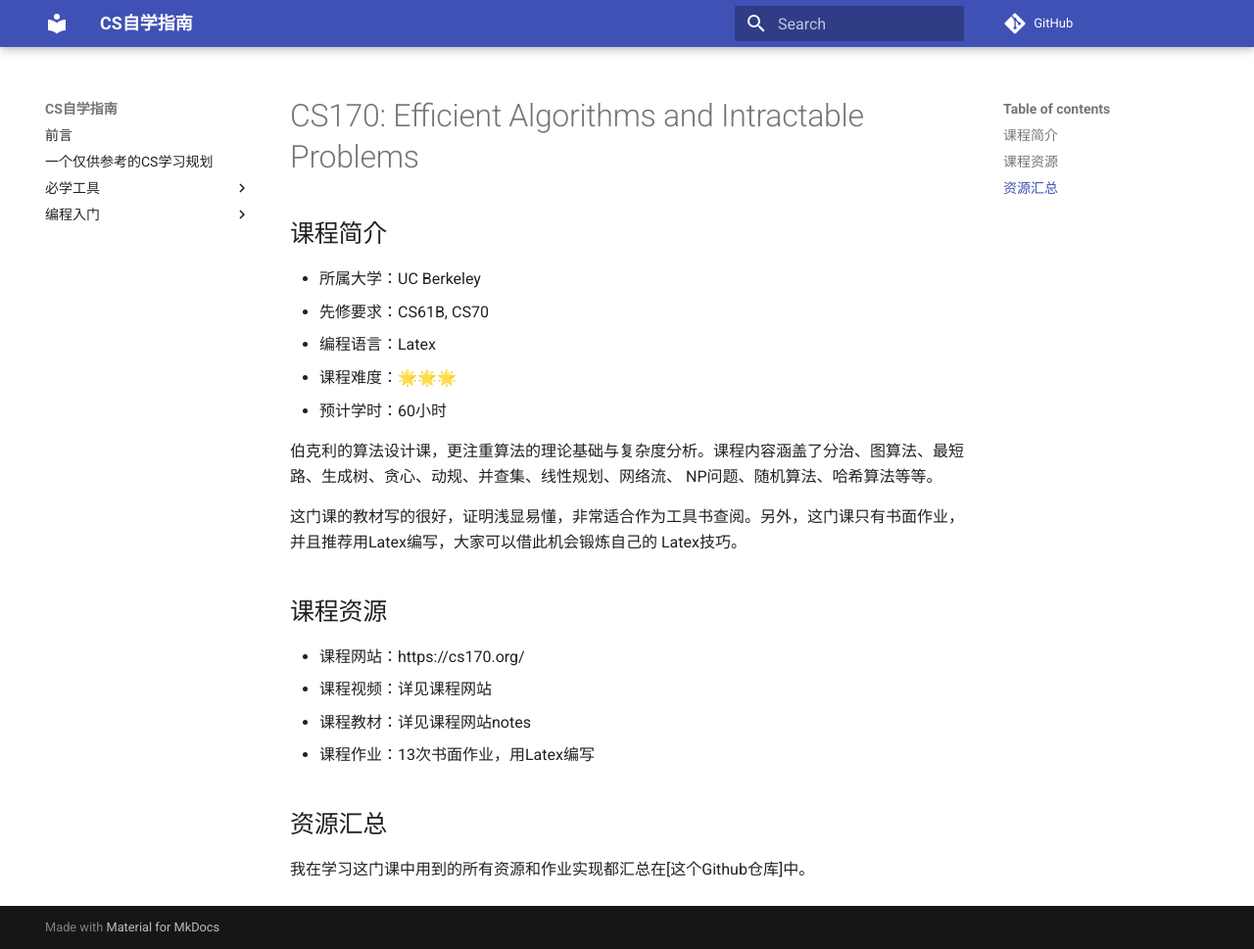
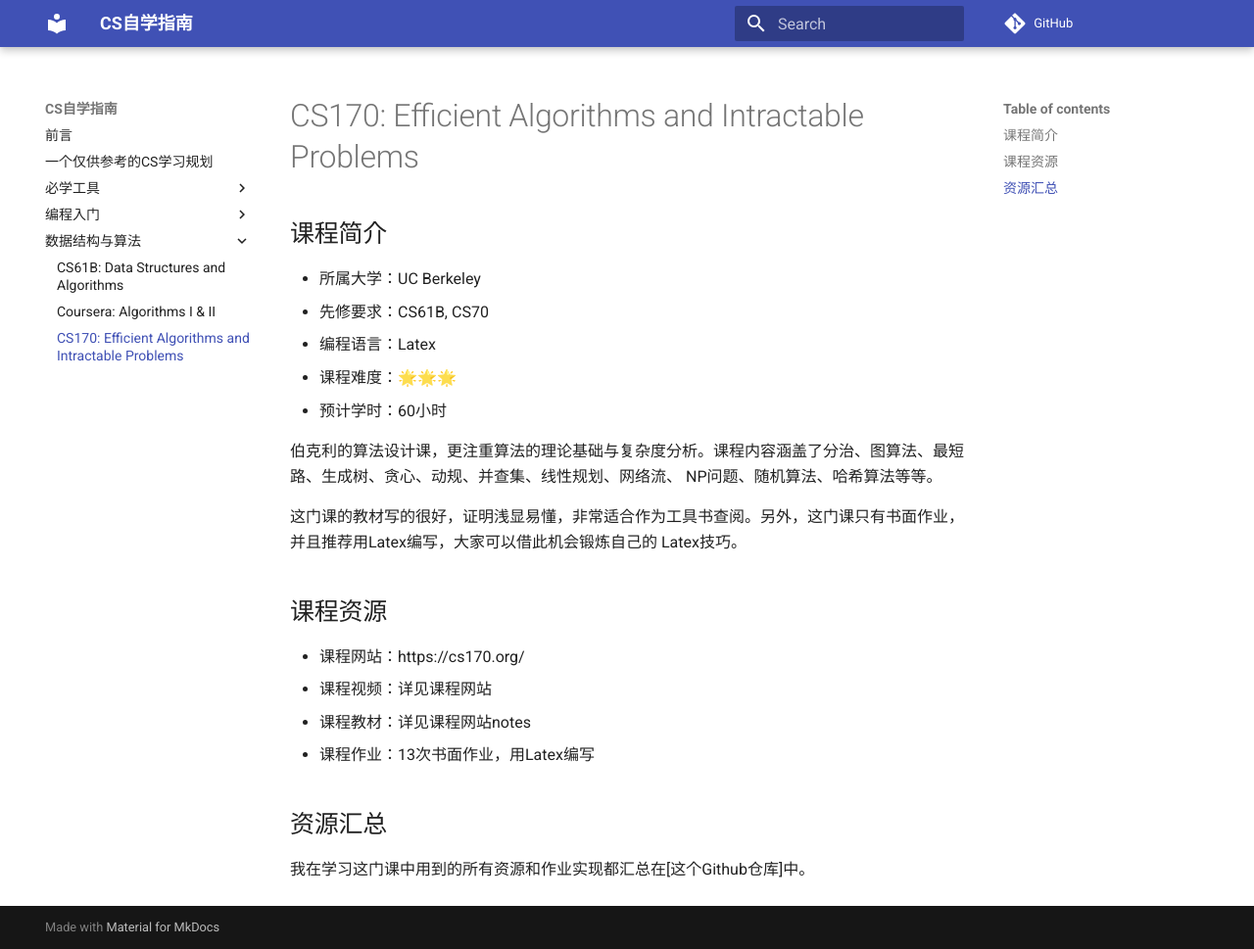
Before and after one commit to PKUFlyingPig/cs-self-learning, an MkDocs documentation site: the page built from docs/数据结构与算法/CS170.md, in a window 1280 px wide and 969 px high. Shown: the whole window at 98% size. Built offline with MkDocs 1.6.1 and Material for MkDocs 9.7.7, drawn with Linux system fonts in a browser that asks for light colours; comment, search, counter and statistics services are not loaded.

Commit message:
add datastructure & algo

```diff
--- a/mkdocs.yml
+++ b/mkdocs.yml
@@ -18,3 +18,7 @@ nav:
     - 'CS61A: Structure and Interpretation of Computer Programs': '编程入门/CS61A.md'
     - 'CS106L: Standard C++ Programming': '编程入门/CS106L.md'
     - 'CS110L: Safety in Systems Programming': '编程入门/CS110L.md'
+  - 数据结构与算法:
+    - 'CS61B: Data Structures and Algorithms': '数据结构与算法/CS61B.md'
+    - 'Coursera: Algorithms I & II': '数据结构与算法/Algo.md'
+    - 'CS170: Efficient Algorithms and Intractable Problems': '数据结构与算法/CS170.md'
```
